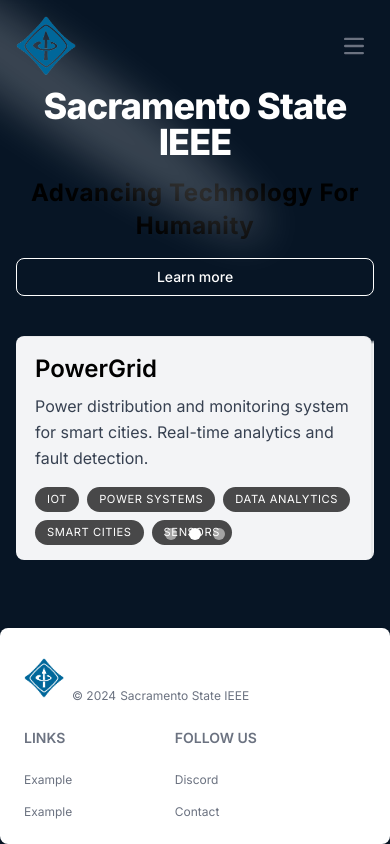
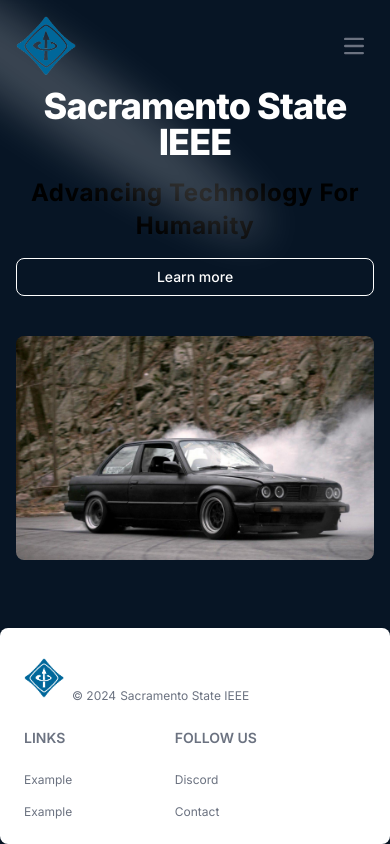
Before and after one commit to BrianBeilby/ieee-web-app, a Next.js app: page / in a window 390 px wide. Built offline with nearby package versions, Linux system fonts and the light colour scheme; what tw-elements would draw is missing.

Commit message:
Fixed carousel on mobile screens

```diff
--- a/src/app/page.tsx
+++ b/src/app/page.tsx
@@ -6,6 +6,7 @@
 import { useRef } from "react";
 import { eventsData } from "@/app/events/eventData";
 import { motion, useScroll, useTransform } from "framer-motion";
+import { useState, useEffect } from "react";
 
 const customTheme: CustomFlowbiteTheme["carousel"] = {
   root: {
@@ -14,7 +15,24 @@
   },
 };
 
+function useIsMobile() {
+  const [isMobile, setIsMobile] = useState(false);
+
+  useEffect(() => {
+    const checkIfMobile = () => {
+      setIsMobile(window.innerWidth < 640);
+    };
+
+    checkIfMobile(); // Check on initial mount
+    window.addEventListener("resize", checkIfMobile);
+    return () => window.removeEventListener("resize", checkIfMobile);
+  }, []);
+
+  return isMobile;
+}
+
 export default function Home() {
+  const isMobile = useIsMobile();
   const ref = useRef<HTMLDivElement>(null);
   const { scrollYProgress } = useScroll({
     target: ref,
@@ -49,9 +67,18 @@
         </div>
       </section>
       <div className="mx-auto max-w-screen-md h-56 sm:h-64 lg:h-80 xl:h-80 2xl:h-96 relative">
-        <Carousel slide={true} theme={customTheme}>
+        <Carousel slide={true} indicators={false} theme={customTheme}>
           {eventsData.map((project, index) => (
             <div key={index} className="relative w-full h-full">
+              {isMobile ? (
+                <Image
+                  src={project.imageUrl}
+                  alt="Project I worked on"
+                  quality={95}
+                  fill
+                  style={{ objectFit: "cover" }}
+                />
+              ) : (
                 <motion.div
                   ref={ref}
                   style={{
@@ -99,6 +126,7 @@
                     />
                   </section>
                 </motion.div>
+              )}
             </div>
           ))}
         </Carousel>
```
Lines whose indentation alone changed are shown as unchanged.
